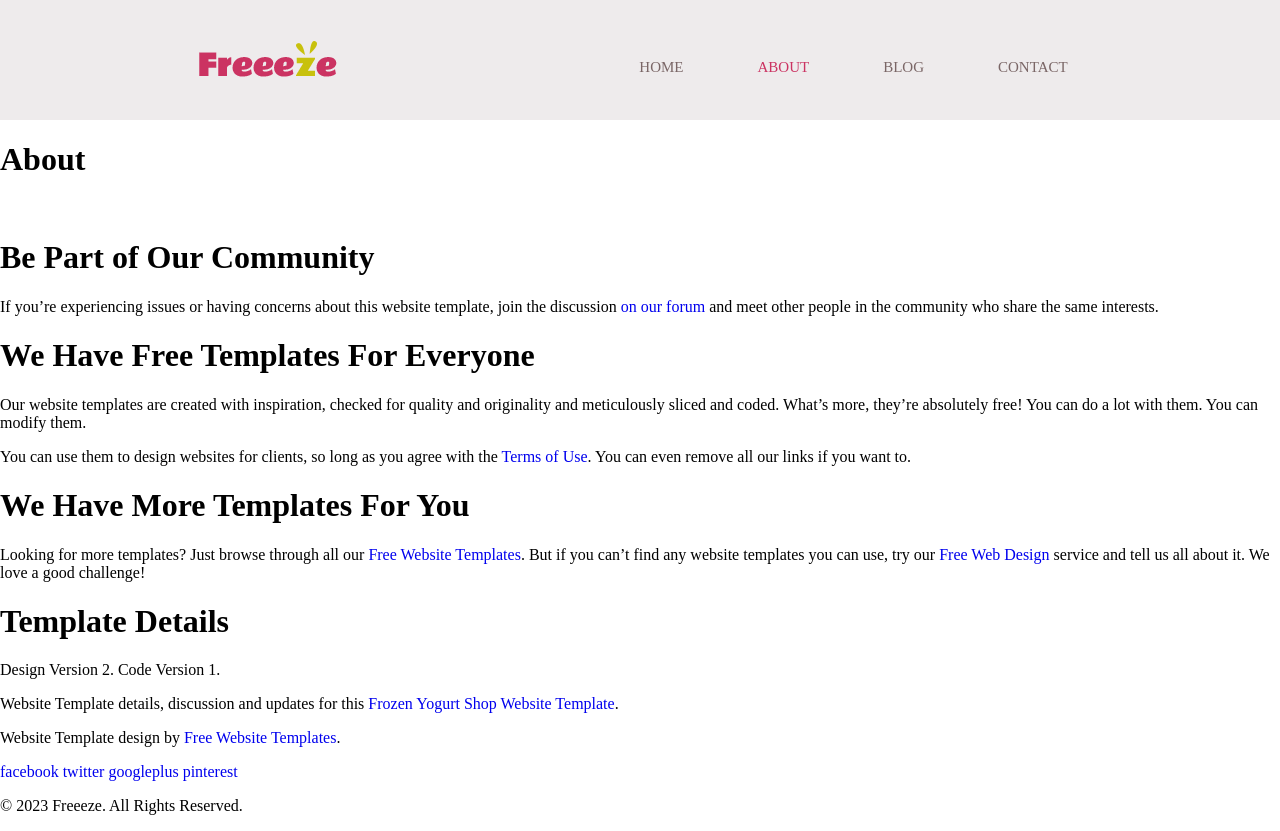
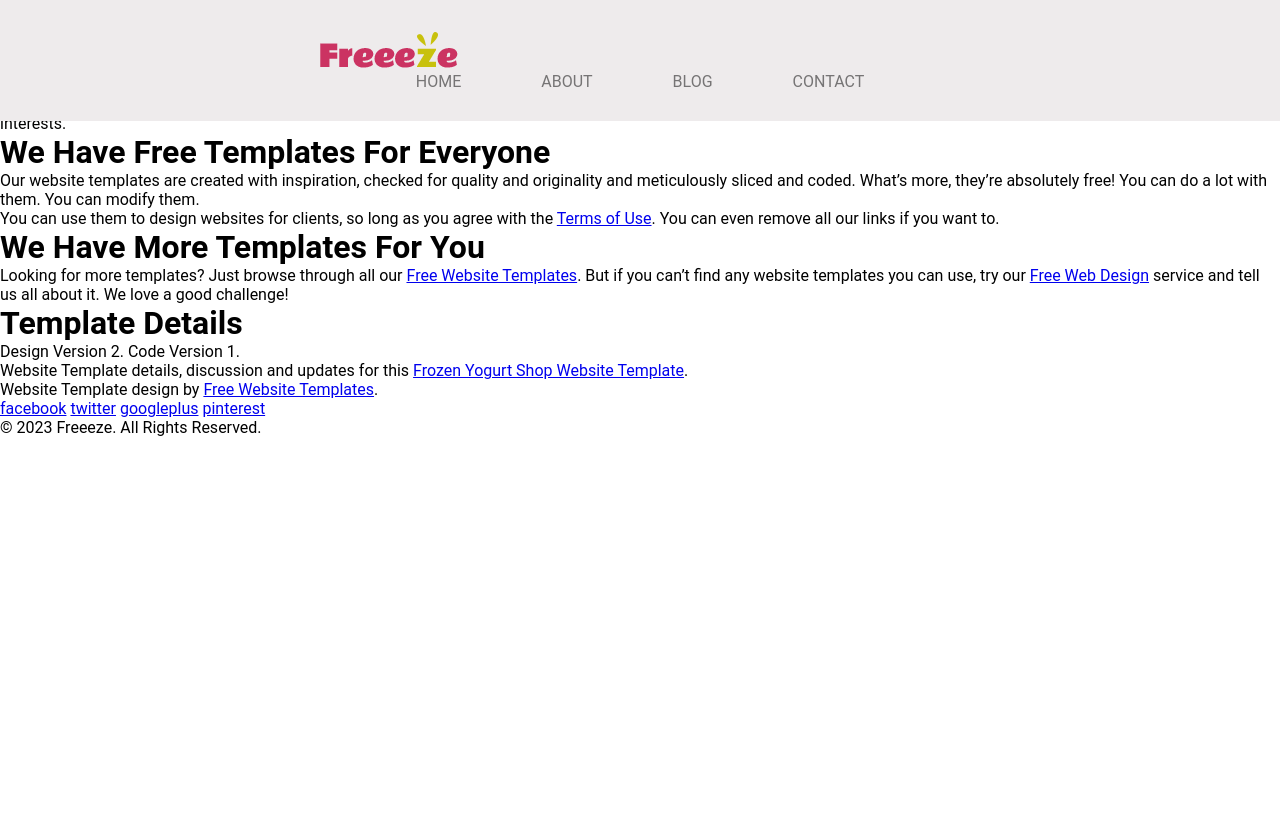
Before and after one commit to hafsahali/Shop, a plain HTML site: page about/about.html in a window 1280 px wide. After the commit the page ends 800 px from the top, so only its background shows below. Drawn offline with Linux system fonts and the light colour scheme.

Commit message:
about navbar

```diff
--- a/about/about.html
+++ b/about/about.html
@@ -4,40 +4,21 @@
     <meta charset="UTF-8">
     <meta name="viewport" content="width=device-width, initial-scale=1.0">
     <meta http-equiv="X-UA-Compatible" content="ie=edge">
-    <title>About YO</title>
     <link rel="stylesheet" href="aboutstyle.css">
+    <title>FROZEN YO</title>
 </head>
 <body>
- <div id="page">
-	<div id="header">
-	  <div>
-		<a href="/index/index.html" class="logo"><img src="/images/logo.png" alt=""></a>
-		<ul id="navigation">
-	 <li>
-		<a href="/index/index.html">Home</a>
-	</li>
-		<li class="menu selected">
-		<a href="about.html">About</a>
-		<ul class="primary">
-	<li>
-		<a href="product.html">Product</a>
-	</li>
-		</ul>
-	</li>
-	<li class="menu">
-		<a href="blog.html">Blog</a>
-		<ul class="secondary">
-	<li>
-		<a href="singlepost.html">Single post</a>
-	</li>
-		</ul>
-	</li>
-	<li>
-		<a href="contact.html">Contact</a>
-	</li>
-		</ul>
- </div>
-</div>
+  <nav class="navbar">
+        <div class="nav">
+            <img src="/images/logo.png" class="logo" alt="logo" >
+         </div>
+        <ul class="links-container">
+            <li class="link-item"><a href="" class="link">HOME</a></li>
+            <li class="link-item"><a href="#" class="link">ABOUT</a></li>
+            <li class="link-item"><a href="#" class="link">BLOG</a></li>
+            <li class="link-item"><a href="#" class="link">CONTACT</a></li>
+        </ul>
+ </nav>
 	<div id="body">
 	 <div class="header">
 		<div>
@@ -45,7 +26,7 @@
 		</div>
 	 </div>
 	<div class="body">
-	   <img src="/images/bg-header-about.jpg" alt="">
+	   <img src="/images/ bg-header-about.jpg" alt="">
 	</div>
 	<div class="footer">
 	 <div class="sidebar">
--- a/about/aboutstyle.css
+++ b/about/aboutstyle.css
@@ -1,118 +1,40 @@
-body {
-	margin: 0;
-	padding: 0;
-	position: relative;
-	width: auto;
+*{
+    margin: 0;
+    padding: 0;
+    box-sizing: border-box;
+    font-family: 'roboto', sans-serif;
 }
-body #page {
-	margin: 0;
-	overflow: hidden;
-	padding: 0;
-	width: auto;
+body{
+ overflow-x: hidden;
 }
-a {
-	text-decoration: none;
-	outline: none;
+.navbar{
+    position: fixed;
+    top: 0;
+    /* left: 0; */
+    width: 100%;
+    background:#EEEBEC;
+    overflow: hidden;
 }
-a:active {
-	background: none;
+.logo{
+    margin-top: 2rem;
+    margin-left: 20rem;
 }
-img {
-    border: none;
+.links-container{
+    display: flex;
+    justify-content: center;
+    list-style: none;
+    padding-bottom:30px;
 }
-#header {
-	background-color: #eeebec;
-	margin: 0;
-	padding: 0;
-	position: relative;
-	width: 100%;
+.link{
+    text-transform: capitalize;
+    padding:40px;
+    text-decoration: none;
+    color:black;
+    opacity: 0.5;
+    transition: 0.3s;
 }
-#header div {
-	margin: 0 auto;
-	max-width: 940px;
-	overflow: hidden;
-	padding: 41px 10px 27px;
+.link:hover{
+    opacity: 8;
+    color:yellowgreen;
 }
-#header div a.logo {
-	float: left;
-	margin: 0 0 0 29px;
-	padding: 0;
-	width: auto;
-}
-#header div a.logo img {
-	display: block;
-	margin: 0;
-	padding: 0;
-	width: auto;
-}
-#header div ul {
-	display: inline-block;
-	float: right;
-	list-style: none outside none;
-	margin: 0 auto;
-	padding: 17px 0 0;
-	text-align: center;
-	width: 513px;
-}
-#header div ul li {
-	display: inline-block;
-	*float: left; /* Needed for IE7 and old versions */
-	margin: 0 35px;
-	padding: 0;
-	position: relative;
-	width: auto;
-}
-#header div ul li a {
-	color: #7a6666;
-	font-family: lato-regular-webfont;
-	font-size: 15px;
-	font-weight: normal;
-	line-height: 15px;
-	margin: 0;
-	padding: 0;
-	text-align: center;
-	text-transform: uppercase;
-}
-#header div ul li.selected a, #header div ul li.selected a:hover {
-	color: #cb3362;
-}
-#header div ul li a:hover, #header div ul li.menu:hover ul li a {
-	color: #c8c10d;
-}
-#header div ul li ul li a {
-	color: #cb3362;
-	font-family: lato-regular-webfont;
-	font-size: 15px;
-	font-weight: normal;
-	line-height: 15px;
-	margin: 0;
-	padding: 0;
-	text-align: center;
-	text-transform: uppercase;
-}
-#header div ul li.menu {
-	min-height: 35px;
-	z-index: 80;
-}
-#header div ul li.menu ul {
-	display: block;
-	float: none;
-	left: -99999px;
-	margin: 0;
-	padding: 0;
-	position: absolute;
-	top: 24px;
-	width: 106px;
-	z-index: 90;
-}
-#header div ul li.menu:hover ul.primary, #header div ul li.menu ul#selected.primary {
-	left: -30px;
-}
-#header div ul li.menu:hover ul.secondary, #header div ul li.menu ul#selected.secondary {
-	left: -27px;
-}
-#header div ul li.menu ul li {
-	float: none;
-	margin: 0;
-	padding: 0;
-}
+/* navbar */
--- a/index/style.css
+++ b/index/style.css
@@ -42,7 +42,7 @@ body{
     display: block;
 }
 .content a{
-    background: url(../images/icons.png) no-repeat 0 -140px;
+    background: url(/images/icons.png) no-repeat 0 -140px;
 	color: white;
 	font-family: quicksand-bold-webfont;
 	font-size: 25px;
```
